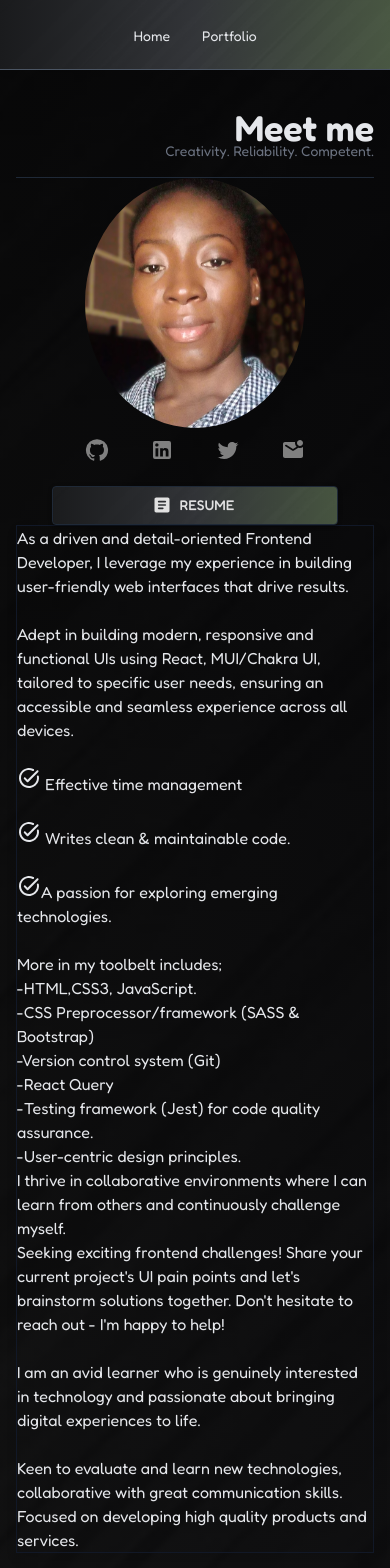
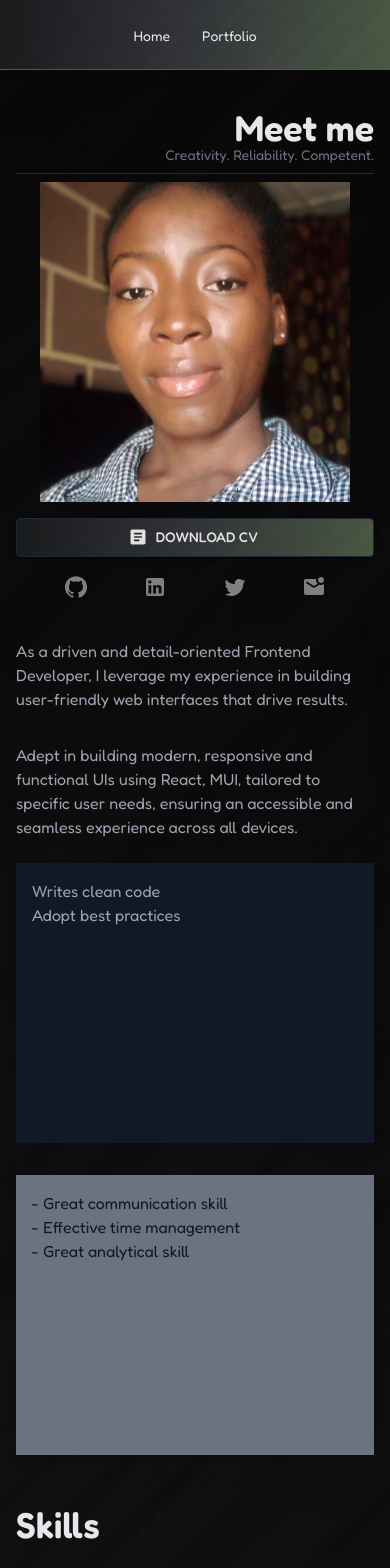
Before and after one commit to Hestia-Arc/react-portfolio, a React (Create React App) app: page /about in a window 390 px wide. Shown: the top 1568 px of the page. Built offline with nearby package versions, Linux system fonts and the light colour scheme.

Commit message:
make about section responsive #2

```diff
--- a/src/components/about/About.js
+++ b/src/components/about/About.js
@@ -18,7 +18,7 @@ import TwitterIcon from "@mui/icons-material/Twitter";
 import MarkEmailUnreadRoundedIcon from "@mui/icons-material/MarkEmailUnreadRounded";
 import ArticleRoundedIcon from "@mui/icons-material/ArticleRounded";
 import CV from "../../data/Resume-Afolabi Esther.pdf";
-import TaskAltRoundedIcon from "@mui/icons-material/TaskAltRounded";
+// import TaskAltRoundedIcon from "@mui/icons-material/TaskAltRounded";
 import HandymanRoundedIcon from "@mui/icons-material/HandymanRounded";
 import Footer from "../Footer";
 import darkbg from "../../data/c-bg.png";
@@ -61,6 +61,7 @@ const NavBox = styled(Box)({
 });
 
 const TextBox = styled(Typography)({
+  width: "100%",
   // fontSize: 20,
   // fontFamily: "Fredoka",
   // fontWeight: 300,
@@ -134,28 +135,13 @@ export default function About() {
         {/* ABOUT */}
         {/* --------------------------------------- */}
         <PaddedBox mb={5}>
-          {/* ==================== */}
-          {/* TITLE */}
-          <Stack
-            alignItems="flex-end"
-            spacing={0.5}
-            mt={6}
-            pb={2}
-            sx={{ borderBottom: `0.5px solid ${colors.grey[800]}` }}
-          >
-            <Typography variant="xsDisplay">Meet me</Typography>
-            {/* <Divider orientation="vertical" variant="middle" flexItem /> */}
-            <Typography variant="smText" sx={{ color: colors.grey[500] }}>
-              Creativity. Reliability. Competent.
-            </Typography>
-          </Stack>
-
-          {/* ------------ */}
           <Stack
             direction={{ xs: "column-reverse", sm: "row" }}
-            sx={{
-              // border: "1px solid white",
-            }}
+            sx={
+              {
+                // border: "1px solid white",
+              }
+            }
           >
             {/* ==================== */}
             {/* ABOUT CONTENT */}
@@ -165,14 +151,19 @@ export default function About() {
                 // border: "1px solid black",
               }}
             >
+              {/* --------1 */}
               <Stack
-                spacing={3}
+                direction={{xs: "column",sm:"row"}}
+                spacing={4}
                 sx={{
-                  border: `solid 1px ${colors.grey[900]}`,
+                  // border: `solid 1px ${colors.grey[900]}`,
                   boxShadow: "2px 6px 12px rgba(0,0,0,.1)",
+                  color: colors.grey[400],
+
                   // padding: 4,
                   // width: { xs: "100%", sm: "60%" },
                 }}
+                mt={{xs: 3,sm: 13.5}}
               >
                 <TextBox variant="baseText">
                   {" "}
@@ -183,12 +174,65 @@ export default function About() {
 
                 <TextBox variant="baseText">
                   Adept in building modern, responsive and functional UIs using
-                  React, MUI/Chakra UI, tailored to specific user needs,
+                  React, MUI, tailored to specific user needs,
                   ensuring an accessible and seamless experience across all
                   devices.
                 </TextBox>
+              </Stack>
 
-                <TextBox variant="baseText">
+              {/* ---------2 */}
+              <Stack
+                direction={{xs: "column",sm:"row"}}
+                spacing={4}
+                sx={{
+                  // border: `solid 1px ${colors.grey[900]}`,
+                  boxShadow: "2px 6px 12px rgba(0,0,0,.1)",
+                  color: colors.grey[400],
+
+                  // padding: 4,
+                  // width: { xs: "100%", sm: "60%" },
+                }}
+                mt={3}
+              >
+                <Stack
+                  sx={{
+                    height: "280px",
+                    width: "100%",
+                    backgroundColor: colors.grey[900],
+                    // color: colors.grey[900],
+                    // opacity: 0.5
+                  }}
+                  p={2}
+                >
+                  <TextBox variant="baseText">Writes clean code</TextBox>
+                  <TextBox variant="baseText">Adopt best practices</TextBox>
+                  <TextBox variant="baseText"></TextBox>
+                  <TextBox variant="baseText"></TextBox>
+                </Stack>
+
+                <Stack
+                  sx={{
+                    height: "280px",
+                    width: "100%",
+                    backgroundColor: colors.grey[500],
+                    color: colors.grey[900],
+
+                    // opacity: 0.5
+                  }}
+                  p={2}
+                >
+                  <TextBox variant="baseText">
+                    - Great communication skill
+                  </TextBox>
+                  <TextBox variant="baseText">
+                    - Effective time management
+                  </TextBox>
+                  <TextBox variant="baseText">- Great analytical skill</TextBox>
+                  <TextBox variant="baseText"></TextBox>
+                  <TextBox variant="baseText"></TextBox>
+                </Stack>
+
+                {/* <TextBox variant="baseText">
                   {" "}
                   <TaskAltRoundedIcon color="blue" /> Effective time management{" "}
                 </TextBox>
@@ -243,31 +287,66 @@ export default function About() {
                   Keen to evaluate and learn new technologies, collaborative
                   with great communication skills. Focused on developing high
                   quality products and services.{" "}
-                </TextBox>
+                </TextBox> */}
               </Stack>
             </Box>
 
             {/* ==================== */}
             {/* AVATAR */}
-            <Box
+            <Stack
+              alignItems={{xs: "center",sm:"flex-end"}}
               sx={{
                 flex: 1,
-                display: {xs: 'flex', sm: "block"},
-                flexDirection: "column",
-                alignItems: 'center'
-                // border: "1px solid black",
+                // border: "1px solid white",
               }}
             >
+              {/* ==================== */}
+              {/* TITLE */}
+              <Stack
+                alignItems="flex-end"
+                spacing={0.99}
+                mt={6}
+                pb={1}
+                mb={1}
+                sx={{width: "100%", borderBottom: `0.5px solid ${colors.grey[800]}` }}
+              >
+                <Typography variant="xsDisplay">Meet me</Typography>
+                {/* <Divider orientation="vertical" variant="middle" flexItem /> */}
+                <Typography variant="smText" sx={{ color: colors.grey[500] }}>
+                  Creativity. Reliability. Competent.
+                </Typography>
+              </Stack>
+
+              {/* ------------------- */}
               <Avatar
                 src={picture}
+                variant="square"
                 alt="Developer's"
-                sx={{ width: 220, height: 250 }}
+                sx={{ width: {xs: 310, sm: 300}, height: 320 }}
                 loading="lazy"
               />
 
-              <Stack spacing={1} alignItems="center" sx={{ width: {xs: "80%", sm: "100%"} }}>
+              <Stack
+                spacing={1}
+                alignItems="center"
+                sx={{ width: { xs: "100%", sm: "76%" } }}
+                mt={2}
+              >
+                <a href={CV} download="Esther's Cv" style={{ width: "100%" }}>
+                  <Button
+                    variant="contained"
+                    startIcon={<ArticleRoundedIcon />}
+                    sx={{
+                      width: "100%",
+                      background: `linear-gradient(to right,rgba(51,53,57, 0.5), rgba(156,163,175, 0.3), rgba(166,201,150, 0.4)), url(${darkbg})`,
+                      border: `0.5px solid ${colors.grey[800]}`,
+                    }}
+                  >
+                    Download cv
+                  </Button>
+                </a>
                 <Stack
-                  spacing={{xs: 1, sm:2}}
+                  spacing={{ xs: 1, sm: 2 }}
                   direction="row"
                   justifyContent="space-evenly"
                   alignItems="center"
@@ -303,21 +382,8 @@ export default function About() {
                     </a>
                   </span>
                 </Stack>
-                <a href={CV} download="Esther's Cv" style={{ width: "100%" }}>
-                  <Button
-                    variant="contained"
-                    startIcon={<ArticleRoundedIcon />}
-                    sx={{
-                      width: "100%",
-                      background: `linear-gradient(to right,rgba(51,53,57, 0.5), rgba(156,163,175, 0.3), rgba(166,201,150, 0.4)), url(${darkbg})`,
-                      border: `0.5px solid ${colors.grey[800]}`,
-                    }}
-                  >
-                    Resume
-                  </Button>
-                </a>
               </Stack>
-            </Box>
+            </Stack>
           </Stack>
         </PaddedBox>
 
@@ -361,9 +427,12 @@ export default function About() {
             <Box
               sx={{
                 flex: 1,
-                display: {xs: 'flex', sm: 'block'},
+                display: { xs: "flex", sm: "block" },
                 overflowX: "auto",
-                borderBottom: {xs:`1px solid ${colors.grey[800]}`, sm: "none"},
+                borderBottom: {
+                  xs: `1px solid ${colors.grey[800]}`,
+                  sm: "none",
+                },
                 // position: "absolute",
                 // top: 0,
                 // right: 0,
@@ -372,7 +441,7 @@ export default function About() {
                 // border: "1px solid white",
               }}
               p={1}
-              pt={{ xs: 8, sm: 0 }}
+              pt={8}
             >
               <Grid
                 container
@@ -381,7 +450,10 @@ export default function About() {
                 columns={12}
                 alignItems="flex-start"
                 // justifyContent="center"
-                sx={{ height: {xs: "324px",sm:"100%"}, width: {xs: '800px',sm: "00%"} }}
+                sx={{
+                  height: { xs: "324px", sm: "100%" },
+                  width: { xs: "800px", sm: "100%" },
+                }}
               >
                 {/* row-1 */}
                 <Grid item xs={12}>
```
